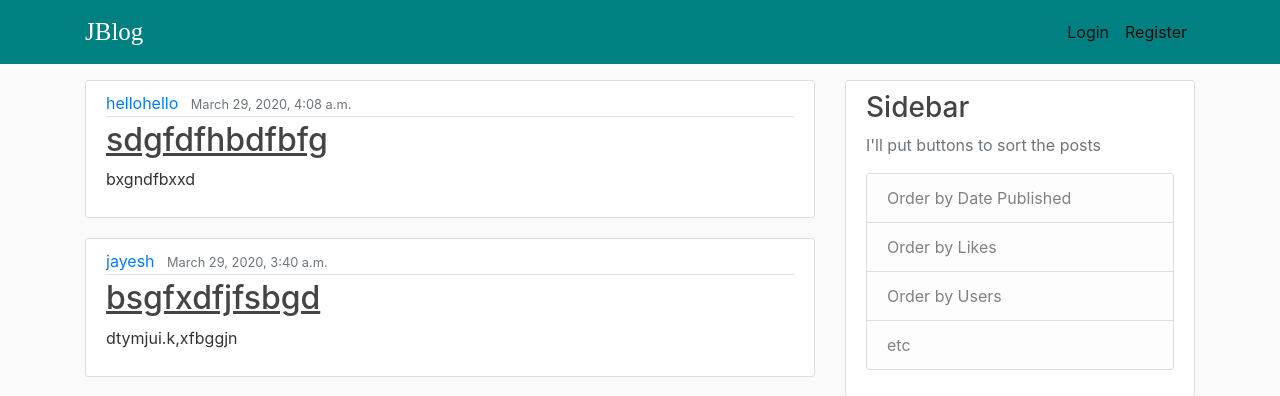
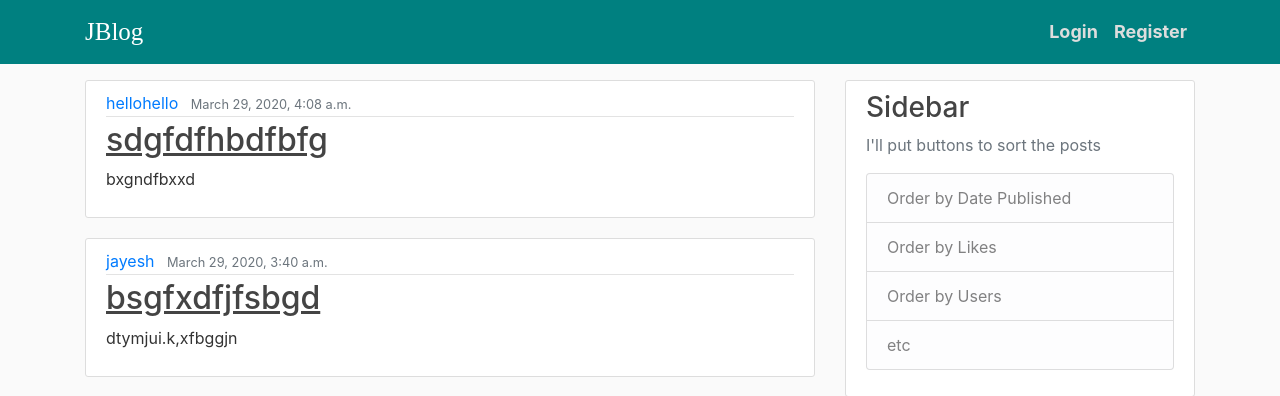
Before and after one commit to jayeshs999/JBlog, a Django app: page /blog/home/ in a window 1280 px wide. Shown: the top 396 px of the page. Run offline with Django 3.2, Linux system fonts and the light colour scheme; data comes from the database, SQL or seed files in the repository; some libraries are stand-ins or nearby versions.

Commit message:
Updated link style

```diff
--- a/blog/static/blog/blog.css
+++ b/blog/static/blog/blog.css
@@ -18,11 +18,15 @@ ul {
 }
 
 .site-header .navbar-nav .nav-link {
-  color: #111111;
+  color: #dddddd;
+  font-weight:bold;
+  font-size: 18px;
 }
 
 .site-header .navbar-nav .nav-link:hover {
   color: #ffffff;
+  font-weight:bold;
+  font-size: 18px;
 }
 
 .site-header .navbar-nav .nav-link.active {
```
